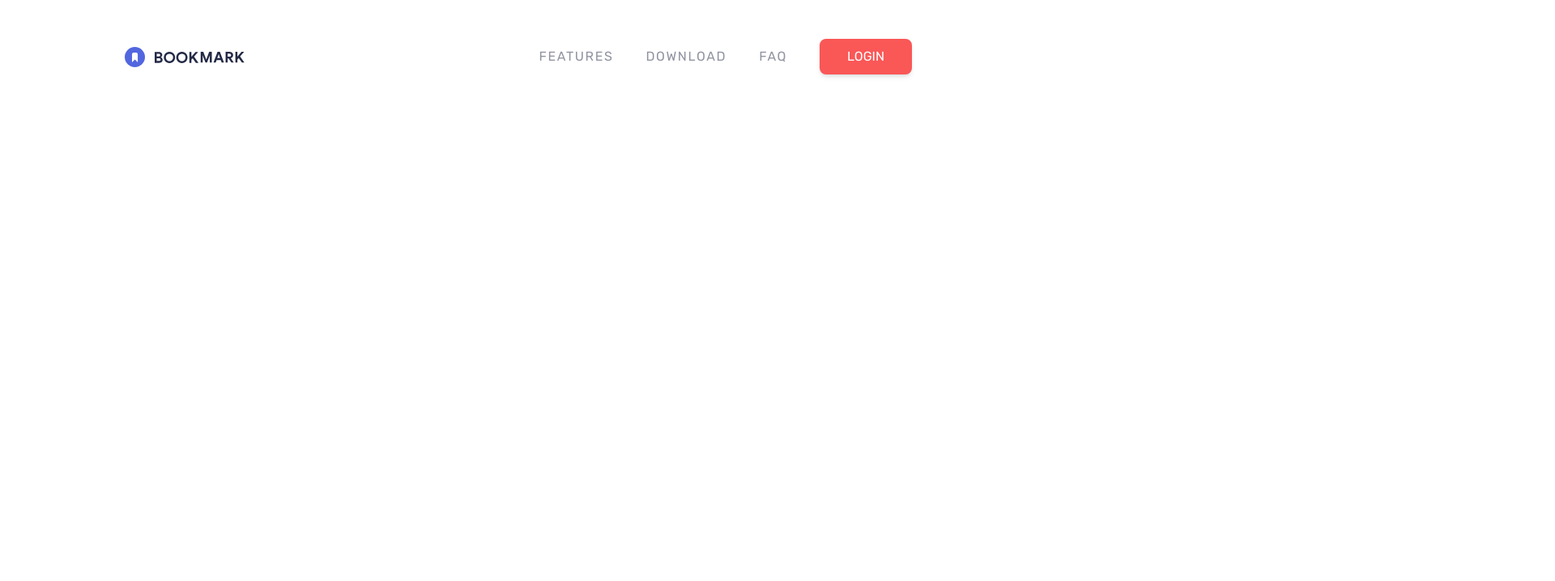
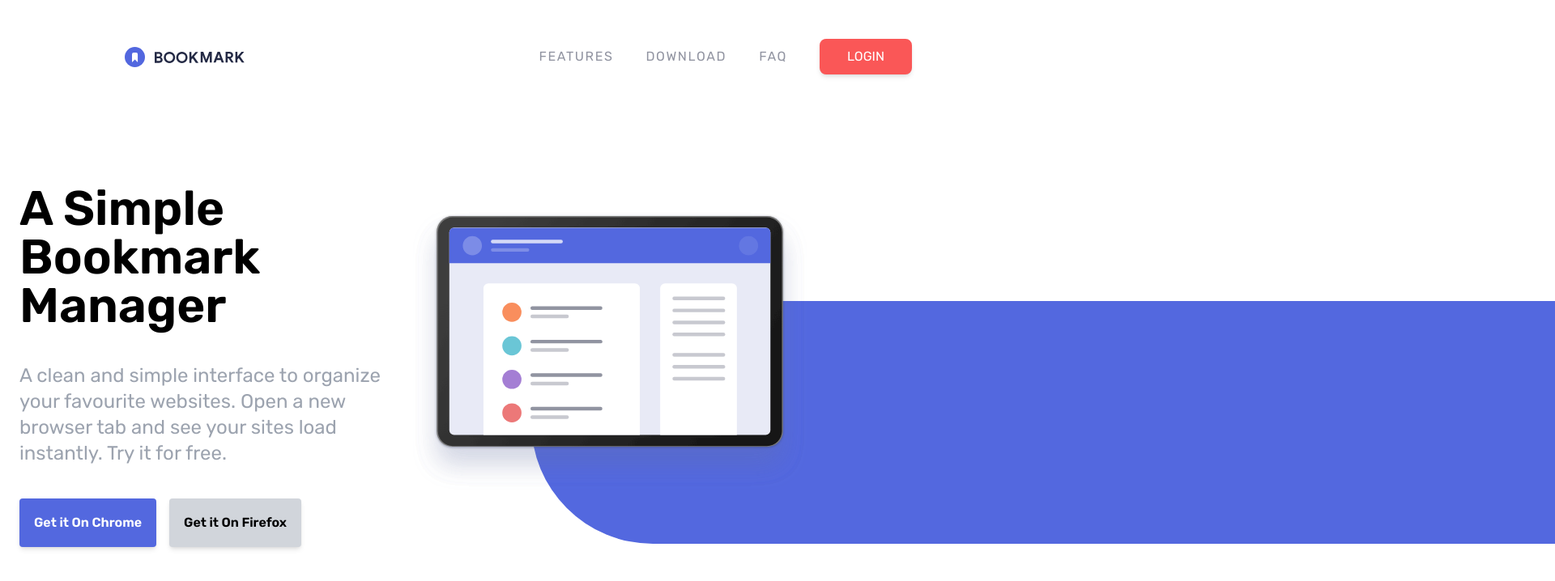
Before and after one commit to btsmith1212/bookmark, a website: page index.html in a window 1280 px wide. Shown: the top 718 px of the page at 81% size, 1920 px wide, since content can reach past the window. Drawn offline with Linux system fonts and the light colour scheme.

Commit message:
added hero section and custom css

```diff
--- a/index.html
+++ b/index.html
@@ -30,5 +30,37 @@
             </div>
         </div>
     </nav>
+    <!--hero-->
+    <section id="hero">
+        <!--container for image and content-->
+        <div class="container flex flex-col-reverse p-6 lg:flex-row lg:mb-0">
+            <!--content-->
+            <div class="flex flex-col space-y-10 lg:mt-16 lg:w-1/2">
+                <h1 class="text-3xl font-semibold text-center lg:text-6xl lg:text-left">
+                    A Simple Bookmark Manager</h1>
+                <p class="max-w-md mx-auto text-lg text-center text-gray-400 lg:text-2xl lg:text-left lg:mt-0 lg:mx-0">
+                    A clean and simple interface to organize your favourite websites.
+                    Open a new browser tab and see your sites load instantly. Try it for
+                    free.
+                </p>
+                <!--buttons container-->
+                <div class="flex items-center justify-center w-full space-x-4 lg:justify-start">
+                    <a
+                    href="#"
+                    class="p-4 text-sm font-semibold text-white bg-softBlue rounded shadow-md border-2 border-softBlue md:text-base hover:bg-white hover:text-softBlue">Get it On Chrome
+                    </a>
+                    <a
+                    href="#"
+                    class="p-4 text-sm font-semibold text-black bg-gray-300 rounded shadow-md border-2 border-gray-300 md:text-base hover:bg-white hover:text-gray-600">Get it On Firefox
+                    </a>
+                </div>
+            </div>
+            <!--image-->
+            <div class="relative mx-auto lg:mx-0 lg:mb-0 lg:w-1/2">
+                <div class="bg-hero"></div>
+                <img src="images/illustration-hero.svg" alt="" class="relative z-10 lg:top-24 xl:top-0 overflow-x-visible">
+            </div>
+        </div>
+    </section>
 </body>
 </html>
--- a/input.css
+++ b/input.css
@@ -1,3 +1,12 @@
 @tailwind base;
 @tailwind components;
 @tailwind utilities;
+
+@media(min-width: 1020px) {
+    .bg-hero {
+        width: 2000px;
+        height: 300px;
+        left: 30%;
+        @apply absolute rounded-l-full top-52 bg-softBlue;
+    }
+}
```
Also changed, not shown: css/style.css.
